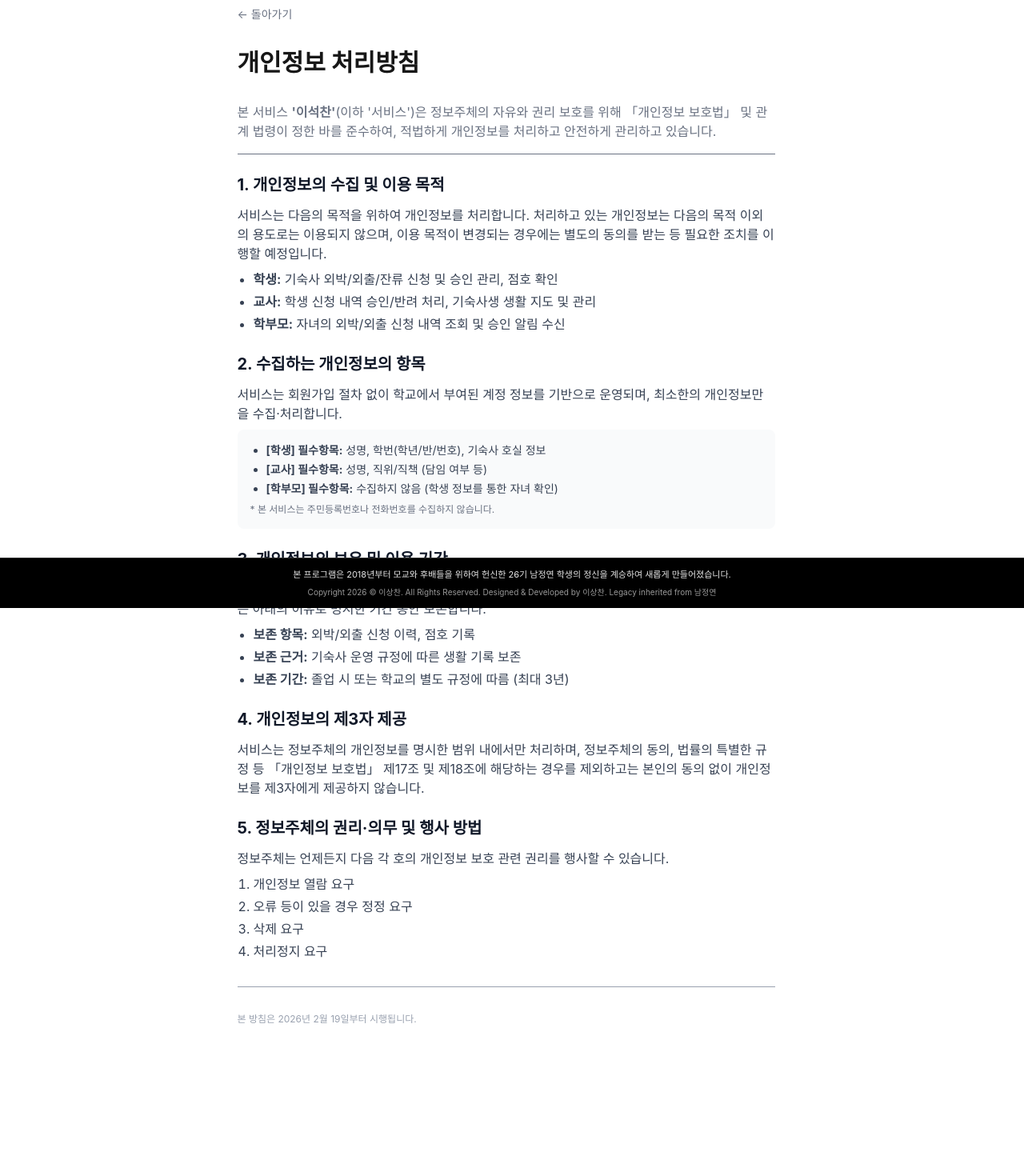
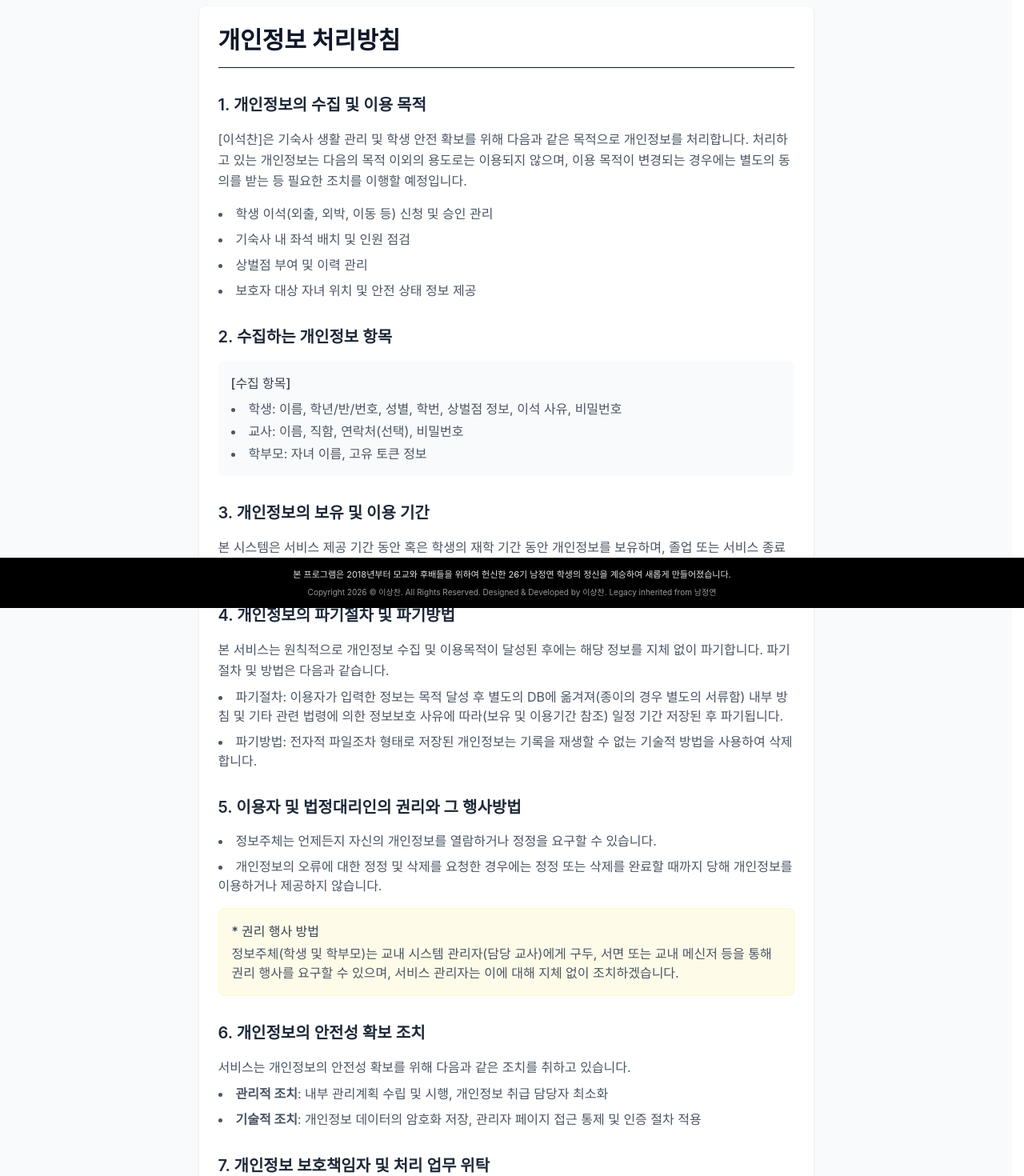
Before and after one commit to cganidormi/e-seokchan, a Next.js app: page /privacy in a window 1280 px wide. Shown: the part 40-1510 px from the top of the page at 80% size. Before the commit the page ends 1430 px from the top, so only its background shows below. Built offline with nearby package versions, Linux system fonts and the light colour scheme; a web font is replaced by a local one.

Commit message:
feat: update privacy policy with user-provided text for KERIS

```diff
--- a/app/privacy/page.tsx
+++ b/app/privacy/page.tsx
@@ -1,78 +1,101 @@
 'use client';
 
-import { useRouter } from 'next/navigation';
+import React from 'react';
 
-export default function PrivacyPolicy() {
-    const router = useRouter();
+export default function PrivacyPage() {
+    return (
+        <div className="min-h-screen bg-gray-50 py-12 px-4 sm:px-6 lg:px-8">
+            <div className="max-w-3xl mx-auto bg-white shadow sm:rounded-lg overflow-hidden">
+                <div className="px-4 py-5 sm:p-6">
+                    <h1 className="text-3xl font-bold text-gray-900 mb-8 pb-4 border-b">개인정보 처리방침</h1>
 
-    return (
-        <div className="min-h-screen bg-white p-6 md:p-12">
-            <div className="max-w-2xl mx-auto">
-                <button
-                    onClick={() => router.back()}
-                    className="mb-8 text-sm text-gray-500 hover:text-gray-900 flex items-center gap-1"
-                >
-                    ← 돌아가기
-                </button>
-
-                <h1 className="text-3xl font-bold mb-8">개인정보 처리방침</h1>
-
-                <div className="prose prose-sm text-gray-700 space-y-6">
-                    <p className="border-b pb-4 text-gray-500">
-                        본 서비스 <strong>'이석찬'</strong>(이하 '서비스')은 정보주체의 자유와 권리 보호를 위해 「개인정보 보호법」 및 관계 법령이 정한 바를 준수하여, 적법하게 개인정보를 처리하고 안전하게 관리하고 있습니다.
-                    </p>
-
-                    <section>
-                        <h2 className="text-xl font-bold text-gray-900 mb-3">1. 개인정보의 수집 및 이용 목적</h2>
-                        <p>서비스는 다음의 목적을 위하여 개인정보를 처리합니다. 처리하고 있는 개인정보는 다음의 목적 이외의 용도로는 이용되지 않으며, 이용 목적이 변경되는 경우에는 별도의 동의를 받는 등 필요한 조치를 이행할 예정입니다.</p>
-                        <ul className="list-disc pl-5 mt-2 space-y-1">
-                            <li><strong>학생:</strong> 기숙사 외박/외출/잔류 신청 및 승인 관리, 점호 확인</li>
-                            <li><strong>교사:</strong> 학생 신청 내역 승인/반려 처리, 기숙사생 생활 지도 및 관리</li>
-                            <li><strong>학부모:</strong> 자녀의 외박/외출 신청 내역 조회 및 승인 알림 수신</li>
+                    <section className="mb-8">
+                        <h2 className="text-xl font-semibold text-gray-800 mb-4">1. 개인정보의 수집 및 이용 목적</h2>
+                        <p className="text-gray-600 leading-relaxed mb-4">
+                            [이석찬]은 기숙사 생활 관리 및 학생 안전 확보를 위해 다음과 같은 목적으로 개인정보를 처리합니다. 처리하고 있는 개인정보는 다음의 목적 이외의 용도로는 이용되지 않으며, 이용 목적이 변경되는 경우에는 별도의 동의를 받는 등 필요한 조치를 이행할 예정입니다.
+                        </p>
+                        <ul className="list-disc list-inside text-gray-600 space-y-2">
+                            <li>학생 이석(외출, 외박, 이동 등) 신청 및 승인 관리</li>
+                            <li>기숙사 내 좌석 배치 및 인원 점검</li>
+                            <li>상벌점 부여 및 이력 관리</li>
+                            <li>보호자 대상 자녀 위치 및 안전 상태 정보 제공</li>
                         </ul>
                     </section>
 
-                    <section>
-                        <h2 className="text-xl font-bold text-gray-900 mb-3">2. 수집하는 개인정보의 항목</h2>
-                        <p>서비스는 회원가입 절차 없이 학교에서 부여된 계정 정보를 기반으로 운영되며, 최소한의 개인정보만을 수집·처리합니다.</p>
-                        <div className="bg-gray-50 p-4 rounded-lg mt-2 text-sm">
-                            <ul className="list-disc pl-5 space-y-1">
-                                <li><strong>[학생] 필수항목:</strong> 성명, 학번(학년/반/번호), 기숙사 호실 정보</li>
-                                <li><strong>[교사] 필수항목:</strong> 성명, 직위/직책 (담임 여부 등)</li>
-                                <li><strong>[학부모] 필수항목:</strong> 수집하지 않음 (학생 정보를 통한 자녀 확인)</li>
+                    <section className="mb-8">
+                        <h2 className="text-xl font-semibold text-gray-800 mb-4">2. 수집하는 개인정보 항목</h2>
+                        <div className="bg-gray-50 p-4 rounded-lg">
+                            <p className="text-gray-700 font-medium mb-2">[수집 항목]</p>
+                            <ul className="list-disc list-inside text-gray-600 space-y-1">
+                                <li>학생: 이름, 학년/반/번호, 성별, 학번, 상벌점 정보, 이석 사유, 비밀번호</li>
+                                <li>교사: 이름, 직함, 연락처(선택), 비밀번호</li>
+                                <li>학부모: 자녀 이름, 고유 토큰 정보</li>
                             </ul>
-                            <p className="mt-2 text-xs text-gray-500">* 본 서비스는 주민등록번호나 전화번호를 수집하지 않습니다.</p>
                         </div>
                     </section>
 
-                    <section>
-                        <h2 className="text-xl font-bold text-gray-900 mb-3">3. 개인정보의 보유 및 이용 기간</h2>
-                        <p>개인정보는 원칙적으로 서비스 이용 목적이 달성되면 지체 없이 파기합니다. 단, 다음의 정보에 대해서는 아래의 이유로 명시한 기간 동안 보존합니다.</p>
-                        <ul className="list-disc pl-5 mt-2 space-y-1">
-                            <li><strong>보존 항목:</strong> 외박/외출 신청 이력, 점호 기록</li>
-                            <li><strong>보존 근거:</strong> 기숙사 운영 규정에 따른 생활 기록 보존</li>
-                            <li><strong>보존 기간:</strong> 졸업 시 또는 학교의 별도 규정에 따름 (최대 3년)</li>
+                    <section className="mb-8">
+                        <h2 className="text-xl font-semibold text-gray-800 mb-4">3. 개인정보의 보유 및 이용 기간</h2>
+                        <p className="text-gray-600 leading-relaxed">
+                            본 시스템은 서비스 제공 기간 동안 혹은 학생의 재학 기간 동안 개인정보를 보유하며, 졸업 또는 서비스 종료 시 원칙적으로 지체 없이 파기합니다. 단, 관계 법령에 의해 보존할 필요가 있는 경우 해당 법령에 따릅니다.
+                        </p>
+                    </section>
+
+                    <section className="mb-8">
+                        <h2 className="text-xl font-semibold text-gray-800 mb-4">4. 개인정보의 파기절차 및 파기방법</h2>
+                        <p className="text-gray-600 leading-relaxed">
+                            본 서비스는 원칙적으로 개인정보 수집 및 이용목적이 달성된 후에는 해당 정보를 지체 없이 파기합니다. 파기절차 및 방법은 다음과 같습니다.
+                        </p>
+                        <ul className="list-disc list-inside text-gray-600 space-y-2 mt-2">
+                            <li>파기절차: 이용자가 입력한 정보는 목적 달성 후 별도의 DB에 옮겨져(종이의 경우 별도의 서류함) 내부 방침 및 기타 관련 법령에 의한 정보보호 사유에 따라(보유 및 이용기간 참조) 일정 기간 저장된 후 파기됩니다.</li>
+                            <li>파기방법: 전자적 파일조차 형태로 저장된 개인정보는 기록을 재생할 수 없는 기술적 방법을 사용하여 삭제합니다.</li>
                         </ul>
                     </section>
 
-                    <section>
-                        <h2 className="text-xl font-bold text-gray-900 mb-3">4. 개인정보의 제3자 제공</h2>
-                        <p>서비스는 정보주체의 개인정보를 명시한 범위 내에서만 처리하며, 정보주체의 동의, 법률의 특별한 규정 등 「개인정보 보호법」 제17조 및 제18조에 해당하는 경우를 제외하고는 본인의 동의 없이 개인정보를 제3자에게 제공하지 않습니다.</p>
+                    <section className="mb-8">
+                        <h2 className="text-xl font-semibold text-gray-800 mb-4">5. 이용자 및 법정대리인의 권리와 그 행사방법</h2>
+                        <ul className="list-disc list-inside text-gray-600 space-y-2 mb-4">
+                            <li>정보주체는 언제든지 자신의 개인정보를 열람하거나 정정을 요구할 수 있습니다.</li>
+                            <li>개인정보의 오류에 대한 정정 및 삭제를 요청한 경우에는 정정 또는 삭제를 완료할 때까지 당해 개인정보를 이용하거나 제공하지 않습니다.</li>
+                        </ul>
+                        <div className="bg-yellow-50 p-4 rounded-lg border border-yellow-100">
+                            <p className="text-gray-700 font-medium">* 권리 행사 방법</p>
+                            <p className="text-gray-600 mt-1">
+                                정보주체(학생 및 학부모)는 교내 시스템 관리자(담당 교사)에게 구두, 서면 또는 교내 메신저 등을 통해 권리 행사를 요구할 수 있으며, 서비스 관리자는 이에 대해 지체 없이 조치하겠습니다.
+                            </p>
+                        </div>
                     </section>
 
-                    <section>
-                        <h2 className="text-xl font-bold text-gray-900 mb-3">5. 정보주체의 권리·의무 및 행사 방법</h2>
-                        <p>정보주체는 언제든지 다음 각 호의 개인정보 보호 관련 권리를 행사할 수 있습니다.</p>
-                        <ol className="list-decimal pl-5 mt-2 space-y-1">
-                            <li>개인정보 열람 요구</li>
-                            <li>오류 등이 있을 경우 정정 요구</li>
-                            <li>삭제 요구</li>
-                            <li>처리정지 요구</li>
-                        </ol>
+                    <section className="mb-8">
+                        <h2 className="text-xl font-semibold text-gray-800 mb-4">6. 개인정보의 안전성 확보 조치</h2>
+                        <p className="text-gray-600 leading-relaxed mb-2">서비스는 개인정보의 안전성 확보를 위해 다음과 같은 조치를 취하고 있습니다.</p>
+                        <ul className="list-disc list-inside text-gray-600 space-y-2">
+                            <li><strong>관리적 조치</strong>: 내부 관리계획 수립 및 시행, 개인정보 취급 담당자 최소화</li>
+                            <li><strong>기술적 조치</strong>: 개인정보 데이터의 암호화 저장, 관리자 페이지 접근 통제 및 인증 절차 적용</li>
+                        </ul>
                     </section>
 
-                    <div className="pt-8 mt-8 border-t text-xs text-gray-400">
-                        <p>본 방침은 2026년 2월 19일부터 시행됩니다.</p>
+                    <section className="mb-8">
+                        <h2 className="text-xl font-semibold text-gray-800 mb-4">7. 개인정보 보호책임자 및 처리 업무 위탁</h2>
+                        <div className="space-y-4">
+                            <div>
+                                <p className="text-gray-600 leading-relaxed mb-2">1) 서비스는 개인정보 처리에 관한 업무를 총괄해서 책임지고, 관련 민원 처리를 위하여 아래와 같이 개인정보 보호책임자를 지정하고 있습니다.</p>
+                                <div className="bg-gray-50 p-4 rounded-lg">
+                                    <ul className="list-disc list-inside text-gray-600 space-y-1">
+                                        <li><strong>개인정보 보호책임자</strong>: [강원과학고등학교장]</li>
+                                        <li><strong>개인정보 보호 실무 담당자</strong>: [기숙사사감팀장] (연락처: 033-740-9700)</li>
+                                    </ul>
+                                </div>
+                            </div>
+                            <div>
+                                <p className="text-gray-600 leading-relaxed">2) 본 서비스는 외부 업체에 개인정보 처리 업무를 위탁하지 않으며, 교내 자체 시스템으로 안전하게 운영·관리됩니다.</p>
+                            </div>
+                        </div>
+                    </section>
+
+                    <div className="mt-12 pt-8 border-t text-sm text-gray-500">
+                        <p>공고일자: 2026년 2월 19일</p>
+                        <p>시행일자: 2026년 2월 19일</p>
                     </div>
                 </div>
             </div>
```
